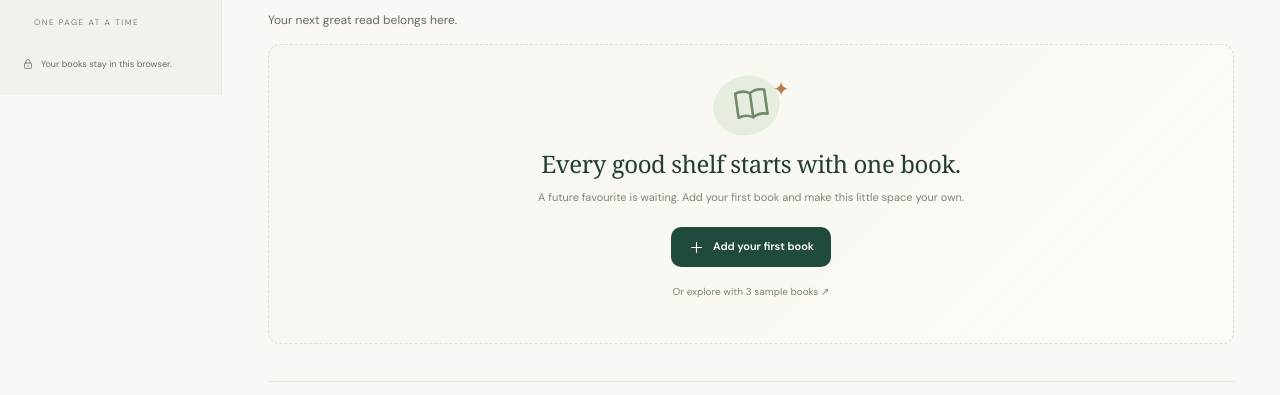
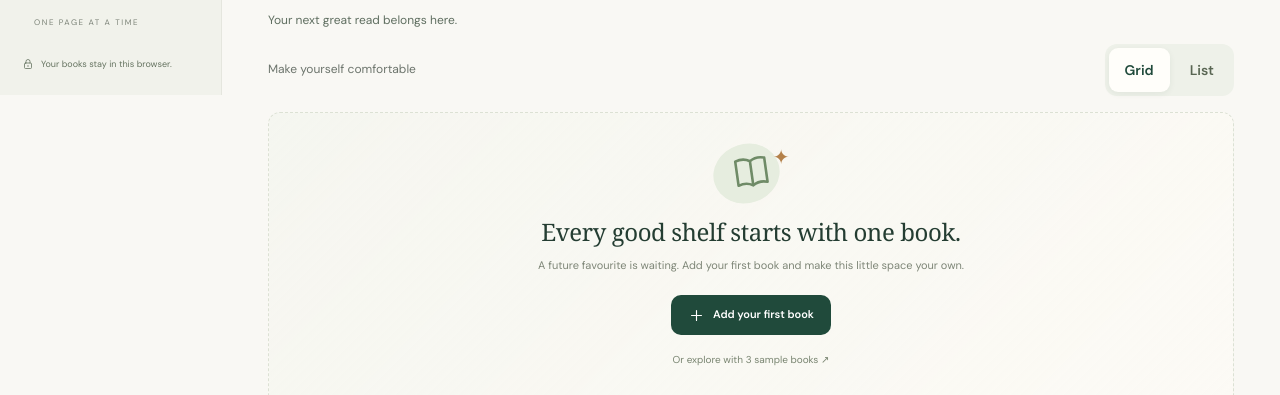
Before and after one commit to ArnavDnesh/chapter-book-tracker, a website: page index.html in a window 1280 px wide. Shown: the part 705-1100 px from the top of the page. Drawn offline with Linux system fonts and the light colour scheme.

Commit message:
Enhance bookshelf layout with library view options
Added library view and view switch buttons to the bookshelf.

```diff
--- a/index.html
+++ b/index.html
@@ -71,7 +71,20 @@
         <div class="library-heading"><div><p class="eyebrow">COLLECT STORIES, NOT DUST</p><h2 id="library-title">Your bookshelf<span>.</span></h2></div><span class="sort-note">Newest additions first <span aria-hidden="true">↓</span></span></div>
         <div class="library-tools"><div class="filter-tabs" role="group" aria-label="Filter books"><button class="filter-tab active" data-filter="all" aria-pressed="true">All books <span data-count="all">0</span></button><button class="filter-tab" data-filter="to-read" aria-pressed="false">To read</button><button class="filter-tab" data-filter="reading" aria-pressed="false">Reading</button><button class="filter-tab" data-filter="finished" aria-pressed="false">Finished</button></div><div class="search-field"><svg class="icon"><use href="#i-search"/></svg><label class="sr-only" for="search">Search by title or author</label><input id="search" type="search" placeholder="Search title or author…" autocomplete="off"><button class="search-clear" id="clear-search" aria-label="Clear search" hidden><svg class="icon"><use href="#i-close"/></svg></button><kbd id="search-hint" aria-hidden="true">/</kbd></div></div>
         <p class="result-count" id="result-count" role="status" aria-live="polite"></p>
-        <div class="book-grid" id="book-grid"></div>
+        <div class="library-view">
+  <span class="view-label">Make yourself comfortable</span>
+
+  <div class="view-switch" role="group" aria-label="Bookshelf layout">
+    <button type="button" data-view="grid" aria-pressed="true">
+      Grid
+    </button>
+    <button type="button" data-view="list" aria-pressed="false">
+      List
+    </button>
+  </div>
+</div>
+
+<div class="book-grid" id="book-grid"></div>
         <div class="empty-state" id="empty-state">
           <div class="empty-illustration" aria-hidden="true"><span></span><svg class="icon"><use href="#i-book"/></svg><i>✦</i></div>
           <h3 id="empty-title">Every good shelf starts with one book.</h3><p id="empty-copy">A future favourite is waiting. Add your first book<br>and make this little space your own.</p>
```
